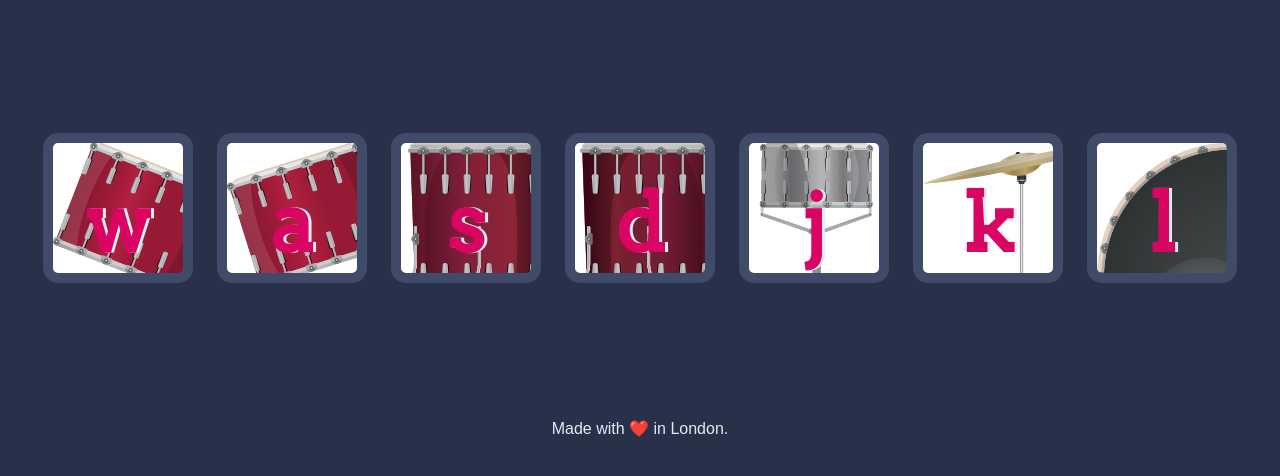
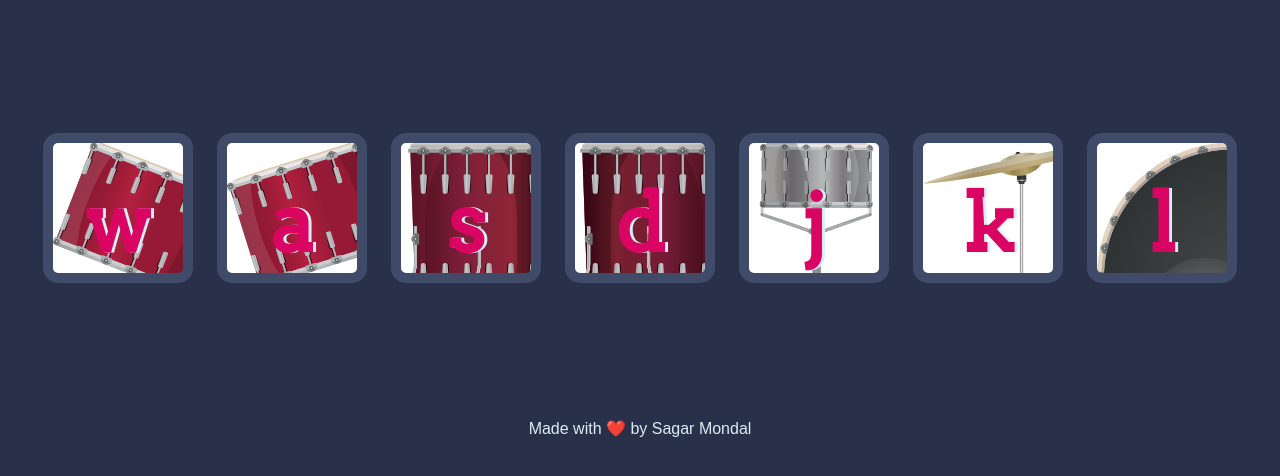
Before and after one commit to Sagar-Mondal/Drum-Kit, a plain HTML site: page index.html in a window 1280 px wide. Shown: the part 156-632 px from the top of the page. Drawn offline with Linux system fonts and the light colour scheme.

Commit message:
Update index.html

```diff
--- a/index.html
+++ b/index.html
@@ -24,7 +24,7 @@
 <script src="index.js" charset="utf-8"></script>
 
 <footer>
-  Made with ❤️ in London.
+  Made with ❤️ by Sagar Mondal
 </footer>
 </body>
 </html>
```
